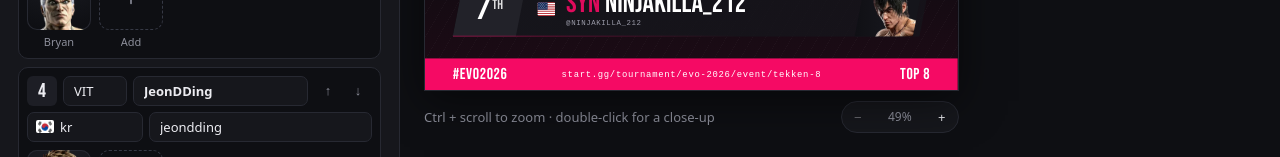
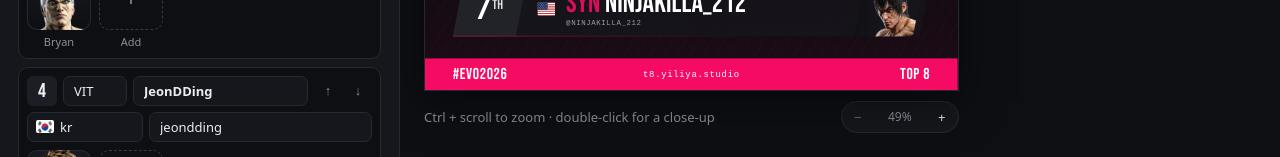
Before and after one commit to eligibilityy/t8, a React (Vite) app: page / in a window 1280 px wide. Shown: the part 643-800 px from the top of the page. Built offline with nearby package versions, Linux system fonts and the light colour scheme; a web font is replaced by a local one.

Commit message:
drop bracket link from graphic

```diff
--- a/src/layouts/BladeStandings.tsx
+++ b/src/layouts/BladeStandings.tsx
@@ -227,11 +227,15 @@ export function BladeStandings(p: LayoutProps) {
 
 const SITE_URL = "t8.yiliya.studio";
 
-/** Hashtag · URL · subtitle. Without a hashtag the URL moves to the left; a blank URL shows the site's address. */
+/**
+ * Hashtag · site address · subtitle. Without a hashtag the address moves to the left.
+ * The bracket link isn't shown: full links (start.gg/tournament/…/event/…) run too long for the
+ * bar. It still goes in the text post.
+ */
 function Footer({ event, height }: { event: EventInfo; height: number }) {
   const raw = event.hashtag.trim();
   const hashtag = raw && (raw.startsWith("#") ? raw : `#${raw}`);
-  const url = event.url.trim() || SITE_URL;
+  const url = SITE_URL;
 
   // Each item is its own grid cell so the URL isn't baseline-locked to the Bebas text
   return (
```
